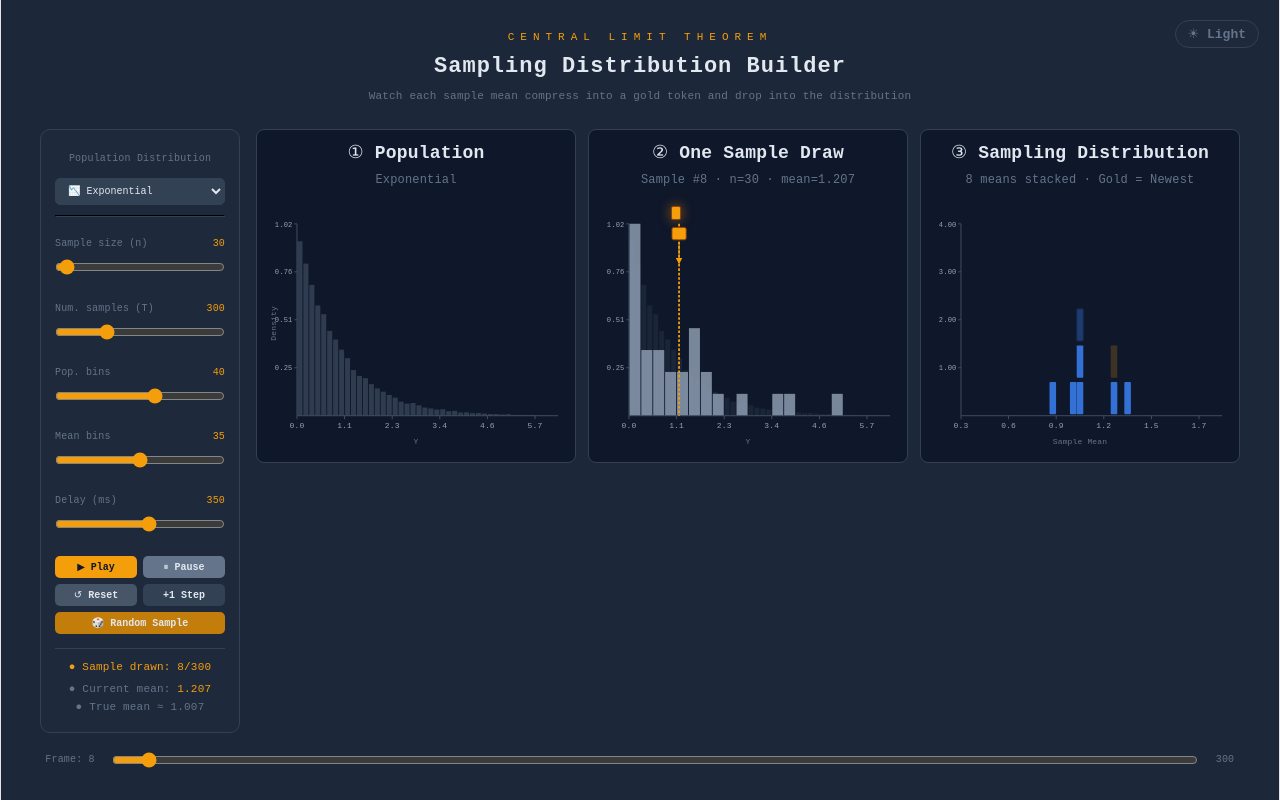
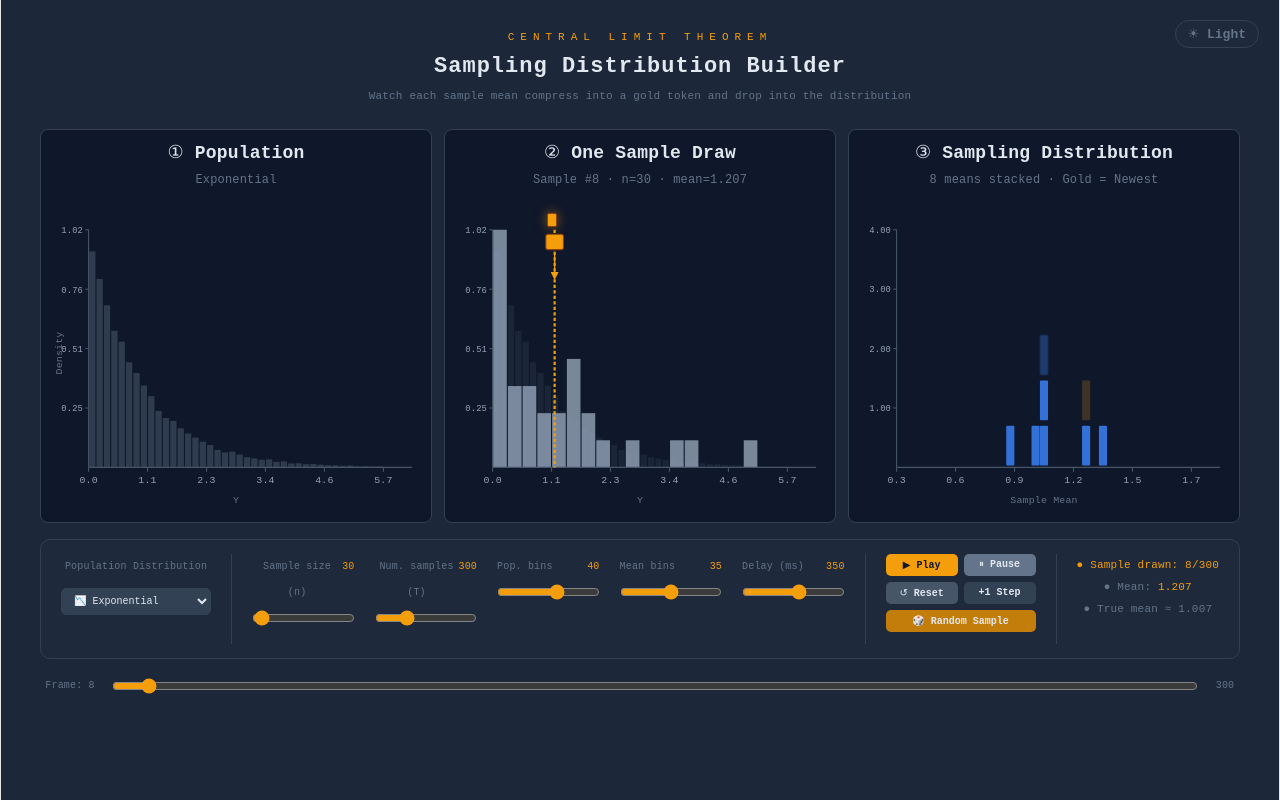
Before and after one commit to brunokomel/sampling-dist-builder, a React (Vite) app: page / in a window 1280 px wide. Both pictures are taken after a click on the button "▶ Play". Built offline with nearby package versions, Linux system fonts and the light colour scheme.

Commit message:
Refactor RNG and improve UI controls
Refactor RNG function and update UI elements for clarity.

```diff
--- a/src/App.jsx
+++ b/src/App.jsx
@@ -1,7 +1,6 @@
 import { useState, useEffect, useRef, useMemo } from 'react';
 import './index.css';
 
-// --- Seeded RNG (Mulberry32) ---
 function mulberry32(seed) {
   return function () {
     seed |= 0;
@@ -16,30 +15,23 @@ function generatePopulation(n = 30000, seed = 42, dist = 'exponential') {
   const rng = mulberry32(seed);
   return Array.from({ length: n }, () => {
     switch (dist) {
-      case 'uniform':
-        return rng() * 6;
+      case 'uniform': return rng() * 6;
       case 'normal': {
-        const u1 = Math.max(1e-10, rng());
-        const u2 = rng();
+        const u1 = Math.max(1e-10, rng()), u2 = rng();
         return 3 + Math.sqrt(-2 * Math.log(u1)) * Math.cos(2 * Math.PI * u2);
       }
       case 'bimodal': {
-        const u1 = Math.max(1e-10, rng());
-        const u2 = rng();
+        const u1 = Math.max(1e-10, rng()), u2 = rng();
         const z = Math.sqrt(-2 * Math.log(u1)) * Math.cos(2 * Math.PI * u2);
         return rng() < 0.5 ? 1.5 + z * 0.6 : 4.5 + z * 0.6;
       }
       case 'beta': {
-        const u1 = Math.max(1e-10, rng());
-        const u2 = Math.max(1e-10, rng());
-        const x = Math.pow(u1, 2);
-        const y = Math.pow(u2, 2);
+        const u1 = Math.max(1e-10, rng()), u2 = Math.max(1e-10, rng());
+        const x = Math.pow(u1, 2), y = Math.pow(u2, 2);
         return (x / (x + y)) * 6;
       }
-      case 'skewed':
-        return Math.pow(-Math.log(1 - Math.min(rng(), 0.9999)), 0.4) * 2;
-      default:
-        return -Math.log(1 - Math.min(rng(), 0.9999));
+      case 'skewed': return Math.pow(-Math.log(1 - Math.min(rng(), 0.9999)), 0.4) * 2;
+      default: return -Math.log(1 - Math.min(rng(), 0.9999));
     }
   });
 }
@@ -172,7 +164,6 @@ export default function CLTVisualizer() {
 
   const sim = simRef.current;
 
-  // Layout — W for plots 1 & 2, W3 for the wider plot 3
   const W = 340, H = 280, W3 = 340;
   const padL = 36, padR = 10, padT = 28, padB = 36;
   const innerW = W - padL - padR;
@@ -211,7 +202,6 @@ export default function CLTVisualizer() {
     setHighlightedIdx(Math.floor(Math.random() * stackedAll.length));
   }
 
-  // renderAxes accepts an optional width parameter (defaults to W)
   function renderAxes(xMin, xMax, yMax, w = W) {
     const ticks = 5;
     return (
@@ -249,7 +239,7 @@ export default function CLTVisualizer() {
       position: 'relative',
     }}>
 
-      {/* Dark/Light mode toggle — top right */}
+      {/* Theme toggle — top right */}
       <button
         onClick={() => setDarkMode(d => !d)}
         className="theme-toggle"
@@ -277,70 +267,10 @@ export default function CLTVisualizer() {
         </div>
       </div>
 
-      <div style={{ display: 'flex', gap: 16, maxWidth: 1200, margin: '0 auto' }}>
-        {/* Controls */}
-        <div style={{
-          width: 200, flexShrink: 0, background: theme.controls,
-          border: `1px solid ${theme.border}`, borderRadius: 10, padding: '16px 14px', fontSize: 11,
-        }}>
-          <div style={{ marginBottom: 14 }}>
-            <div style={{ color: theme.subtext, fontSize: 10, marginBottom: 6 }}>Population Distribution</div>
-            <select
-              value={distType}
-              onChange={(e) => setDistType(e.target.value)}
-              style={{
-                width: '100%', padding: '6px 8px', fontSize: 10,
-                background: theme.select, color: theme.text,
-                border: `1px solid ${theme.border}`,
-                borderRadius: 5, fontFamily: "'Courier New', monospace", cursor: 'pointer',
-              }}
-            >
-              <option value="exponential">📉 Exponential</option>
-              <option value="uniform">▬ Uniform</option>
-              <option value="normal">🔔 Normal</option>
-              <option value="bimodal">🐫 Bimodal</option>
-              <option value="beta">∪ Beta (U-shaped)</option>
-              <option value="skewed">📊 Skewed</option>
-            </select>
-            <hr style={{ borderColor: theme.border, marginTop: 10 }} />
-          </div>
-
-          <ControlSlider label="Sample size (n)" value={n} min={2} max={1000} onChange={setN} theme={theme} />
-          <ControlSlider label="Num. samples (T)" value={T} min={20} max={1000} step={10} onChange={setT} theme={theme} />
-          <ControlSlider label="Pop. bins" value={binsPop} min={10} max={60} onChange={setBinsPop} theme={theme} />
-          <ControlSlider label="Mean bins" value={binsMeans} min={10} max={60} onChange={setBinsMeans} theme={theme} />
-          <ControlSlider label="Delay (ms)" value={speed} min={30} max={600} step={10} onChange={setSpeed} theme={theme} />
-
-          <div style={{ marginTop: 14, display: 'flex', flexDirection: 'column', gap: 6 }}>
-            <div style={{ display: 'flex', gap: 6 }}>
-              <Btn onClick={() => setPlaying(true)} active={playing} color="#f59e0b">▶ Play</Btn>
-              <Btn onClick={() => setPlaying(false)} color="#64748b">⏸ Pause</Btn>
-            </div>
-            <div style={{ display: 'flex', gap: 6 }}>
-              <Btn onClick={() => { setPlaying(false); setT_val(0); setHighlightedIdx(null); }} color="#475569">
-                ↺ Reset
-              </Btn>
-              <Btn onClick={() => setT_val((p) => Math.min(p + 1, T))} color="#334155">+1 Step</Btn>
-            </div>
-          </div>
-
-          <div style={{ marginTop: 6, display: 'flex' }}>
-            <Btn onClick={pickRandom} color="#c27d0a" active={highlightedIdx !== null}>
-              🎲 Random Sample
-            </Btn>
-          </div>
-
-          <div style={{ marginTop: 14, borderTop: `1px solid ${theme.border}`, paddingTop: 10, color: theme.subtext, lineHeight: 1.6 }}>
-            <div style={{ color: GOLD, marginBottom: 4 }}>● Sample drawn: {t}/{T}</div>
-            {sampleMean != null && (
-              <div>● Current mean: <span style={{ color: GOLD }}>{sampleMean.toFixed(3)}</span></div>
-            )}
-            {t > 0 && <div>● True mean ≈ {mean(pop).toFixed(3)}</div>}
-          </div>
-        </div>
+      <div style={{ maxWidth: 1200, margin: '0 auto', display: 'flex', flexDirection: 'column', gap: 16 }}>
 
         {/* Three plots */}
-        <div style={{ flex: 1, display: 'flex', gap: 12, alignItems: 'flex-start', minWidth: 0 }}>
+        <div style={{ display: 'flex', gap: 12, alignItems: 'flex-start' }}>
 
           {/* Plot 1: Population */}
           <PlotCard title="① Population" subtitle={distType.charAt(0).toUpperCase() + distType.slice(1)} theme={theme} flex={1}>
@@ -368,8 +298,7 @@ export default function CLTVisualizer() {
           <PlotCard
             title="② One Sample Draw"
             subtitle={t > 0 ? `Sample #${t} · n=${n} · mean=${sampleMean?.toFixed(3)}` : 'Press Play or Step'}
-            theme={theme}
-            flex={1}
+            theme={theme} flex={1}
           >
             <svg ref={plot2Ref} viewBox={`0 0 ${W} ${H}`} width="100%" height="auto" style={{ overflow: 'visible' }}>
               <defs>
@@ -424,7 +353,7 @@ export default function CLTVisualizer() {
             </svg>
           </PlotCard>
 
-          {/* Plot 3: Sampling Distribution — wider flex, wider viewBox */}
+          {/* Plot 3: Sampling Distribution */}
           <PlotCard
             flex={1}
             title="③ Sampling Distribution"
@@ -459,6 +388,84 @@ export default function CLTVisualizer() {
               <text x={W3 / 2} y={H - 4} textAnchor="middle" fontSize={9} fill={theme.subtext}>Sample Mean</text>
             </svg>
           </PlotCard>
+        </div>
+
+        {/* Controls — horizontal bar below plots */}
+        <div style={{
+          background: theme.controls,
+          border: `1px solid ${theme.border}`,
+          borderRadius: 10,
+          padding: '14px 20px',
+          display: 'flex',
+          gap: 20,
+          alignItems: 'flex-start',
+          flexWrap: 'wrap',
+        }}>
+
+          {/* Distribution picker */}
+          <div style={{ minWidth: 150 }}>
+            <div style={{ color: theme.subtext, fontSize: 10, marginBottom: 6 }}>Population Distribution</div>
+            <select
+              value={distType}
+              onChange={(e) => setDistType(e.target.value)}
+              style={{
+                width: '100%', padding: '6px 8px', fontSize: 10,
+                background: theme.select, color: theme.text,
+                border: `1px solid ${theme.border}`,
+                borderRadius: 5, fontFamily: "'Courier New', monospace", cursor: 'pointer',
+              }}
+            >
+              <option value="exponential">📉 Exponential</option>
+              <option value="uniform">▬ Uniform</option>
+              <option value="normal">🔔 Normal</option>
+              <option value="bimodal">🐫 Bimodal</option>
+              <option value="beta">∪ Beta (U-shaped)</option>
+              <option value="skewed">📊 Skewed</option>
+            </select>
+          </div>
+
+          {/* Divider */}
+          <div style={{ width: 1, alignSelf: 'stretch', background: theme.border }} />
+
+          {/* Sliders in a grid */}
+          <div style={{ flex: 1, display: 'grid', gridTemplateColumns: 'repeat(5, 1fr)', gap: '0 20px', minWidth: 400 }}>
+            <ControlSlider label="Sample size (n)" value={n} min={2} max={1000} onChange={setN} theme={theme} />
+            <ControlSlider label="Num. samples (T)" value={T} min={20} max={1000} step={10} onChange={setT} theme={theme} />
+            <ControlSlider label="Pop. bins" value={binsPop} min={10} max={60} onChange={setBinsPop} theme={theme} />
+            <ControlSlider label="Mean bins" value={binsMeans} min={10} max={60} onChange={setBinsMeans} theme={theme} />
+            <ControlSlider label="Delay (ms)" value={speed} min={30} max={600} step={10} onChange={setSpeed} theme={theme} />
+          </div>
+
+          {/* Divider */}
+          <div style={{ width: 1, alignSelf: 'stretch', background: theme.border }} />
+
+          {/* Buttons */}
+          <div style={{ display: 'flex', flexDirection: 'column', gap: 6, minWidth: 150 }}>
+            <div style={{ display: 'flex', gap: 6 }}>
+              <Btn onClick={() => setPlaying(true)} active={playing} color="#f59e0b">▶ Play</Btn>
+              <Btn onClick={() => setPlaying(false)} color="#64748b">⏸ Pause</Btn>
+            </div>
+            <div style={{ display: 'flex', gap: 6 }}>
+              <Btn onClick={() => { setPlaying(false); setT_val(0); setHighlightedIdx(null); }} color="#475569">↺ Reset</Btn>
+              <Btn onClick={() => setT_val((p) => Math.min(p + 1, T))} color="#334155">+1 Step</Btn>
+            </div>
+            <div style={{ display: 'flex' }}>
+              <Btn onClick={pickRandom} color="#c27d0a" active={highlightedIdx !== null}>🎲 Random Sample</Btn>
+            </div>
+          </div>
+
+          {/* Divider */}
+          <div style={{ width: 1, alignSelf: 'stretch', background: theme.border }} />
+
+          {/* Stats */}
+          <div style={{ fontSize: 11, color: theme.subtext, lineHeight: 2, minWidth: 130 }}>
+            <div style={{ color: GOLD }}>● Sample drawn: {t}/{T}</div>
+            {sampleMean != null && (
+              <div>● Mean: <span style={{ color: GOLD }}>{sampleMean.toFixed(3)}</span></div>
+            )}
+            {t > 0 && <div>● True mean ≈ {mean(pop).toFixed(3)}</div>}
+          </div>
+
         </div>
       </div>
 
```
